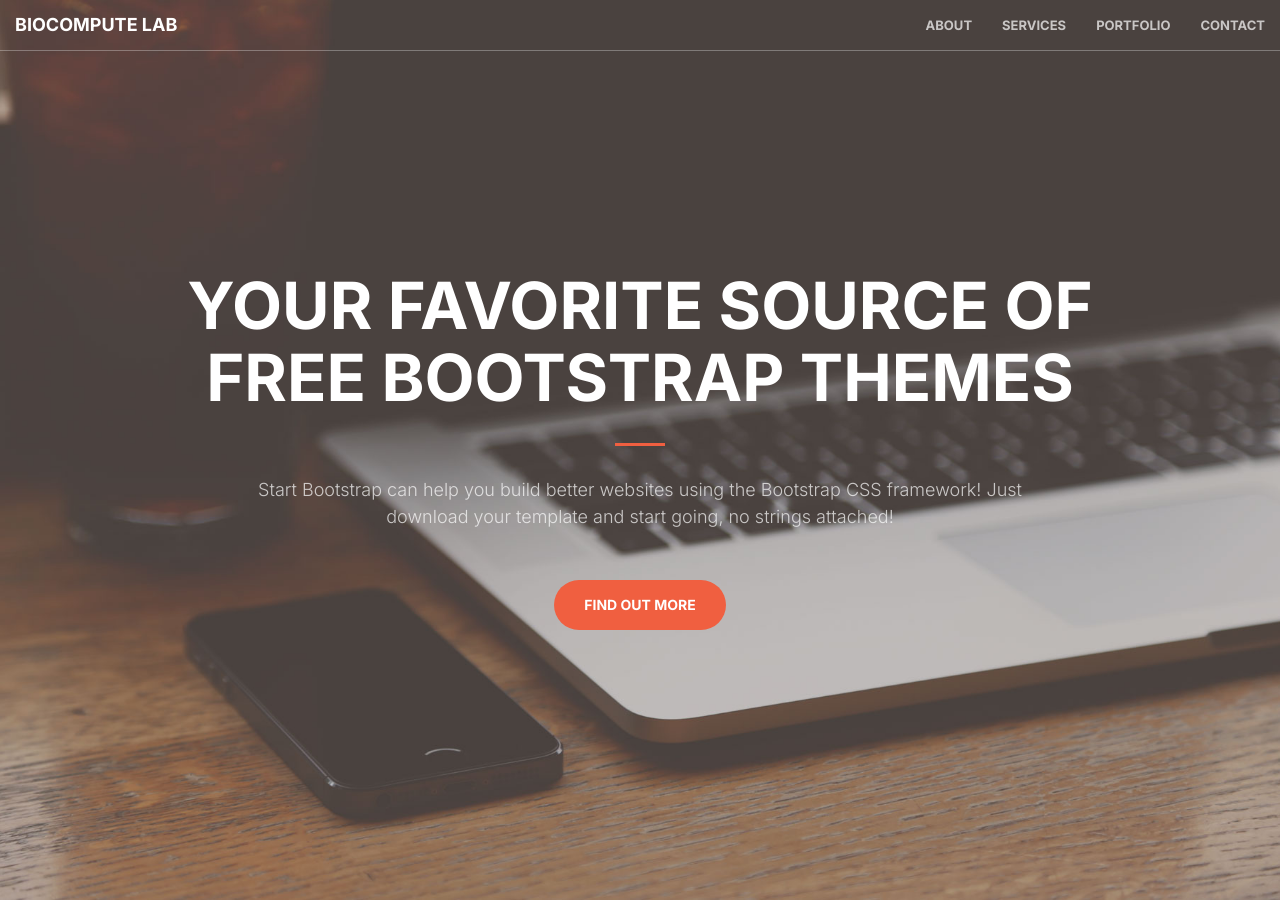
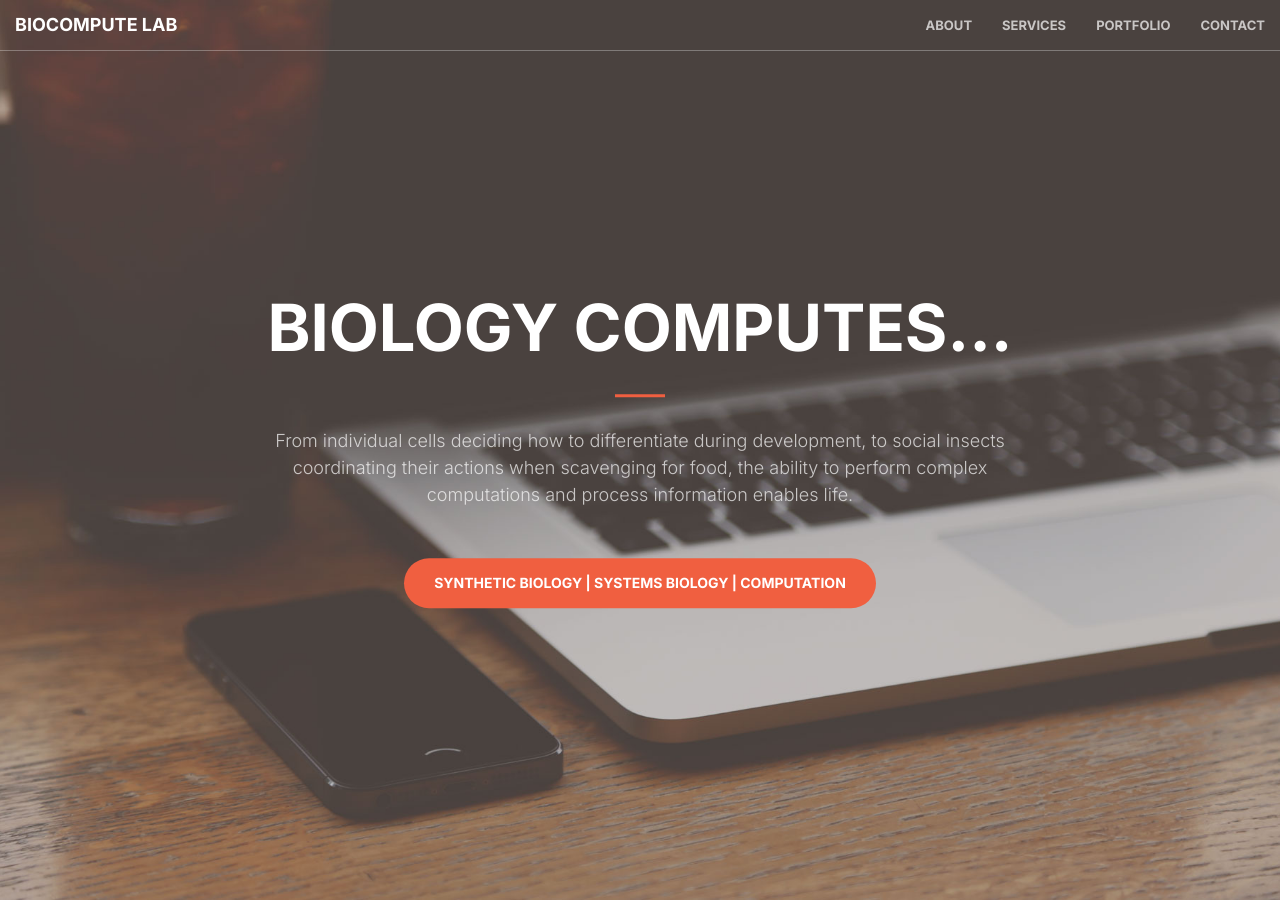
Before and after one commit to chofski/biocomputelab-website-v2, a Jekyll site: the page built from index.html, in a window 1280 px wide and 900 px high. Built offline with Jekyll 4.4.1, drawn with Linux system fonts in a browser that asks for light colours.

Commit message:
Update header.html

```diff
--- a/_includes/header.html
+++ b/_includes/header.html
@@ -1,10 +1,10 @@
 <header>
     <div class="header-content">
         <div class="header-content-inner">
-            <h1>Your Favorite Source of Free Bootstrap Themes</h1>
+            <h1>Biology Computes...</h1>
             <hr>
-            <p>Start Bootstrap can help you build better websites using the Bootstrap CSS framework! Just download your template and start going, no strings attached!</p>
-            <a href="#about" class="btn btn-primary btn-xl page-scroll">Find Out More</a>
+            <p>From individual cells deciding how to differentiate during development, to social insects coordinating their actions when scavenging for food, the ability to perform complex computations and process information enables life.</p>
+            <a href="#about" class="btn btn-primary btn-xl page-scroll">Synthetic Biology | Systems Biology | Computation</a>
         </div>
     </div>
 </header>
```
